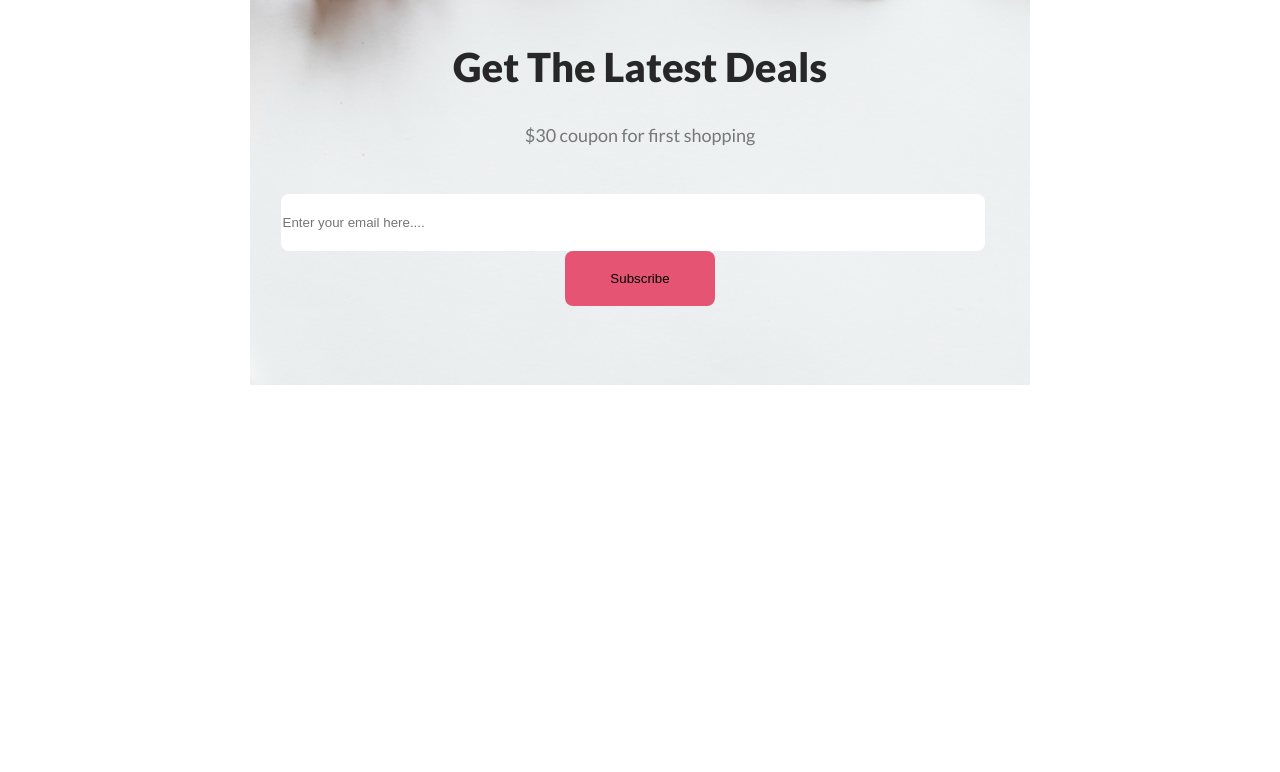
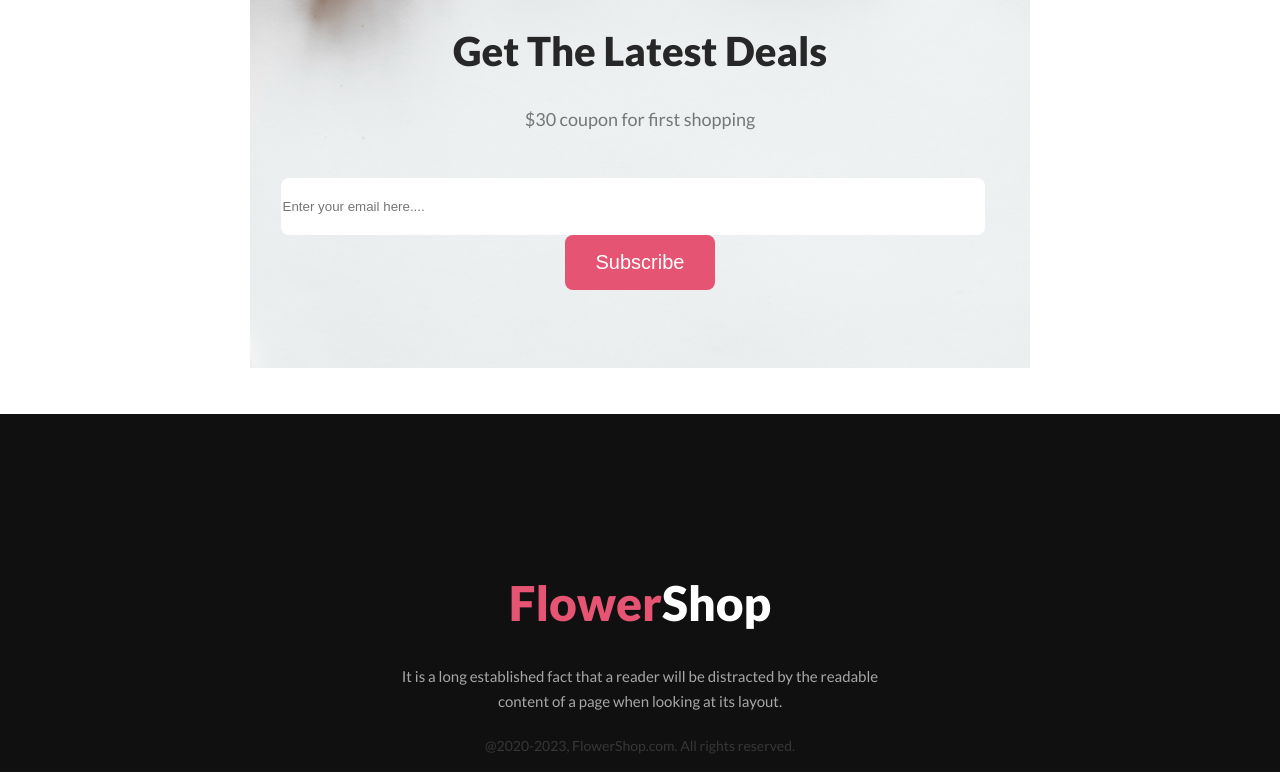
Before and after one commit to TanimShahriar/First-programmingHero-assignment, a plain HTML site: page index.html in a window 1280 px wide. Shown: the part 5182-5954 px from the top of the page. Before the commit the page ends 5612 px from the top, so only its background shows below. Drawn offline with Linux system fonts and the light colour scheme.

Commit message:
my flower shop website design completed

```diff
--- a/index.html
+++ b/index.html
@@ -29,7 +29,9 @@
       </div>
     </div>
     <!-- header section end -->
+  </header>
 
+  <main>
 
     <!-- features section started -->
     <section class="features">
@@ -60,6 +62,8 @@
       </div>
     </section>
     <!-- features section end -->
+
+
     <!-- support section started -->
     <section class="service">
       <div class="service-section">
@@ -80,6 +84,8 @@
     </section>
 
     <!-- support section end -->
+
+
     <!-- sale section started -->
     <section class="sale">
       <div class="sale-section">
@@ -103,10 +109,9 @@
       <div class="team-section">
         <div class="team-section-content">
           <h2>Meet Our Team</h2>
-          <p>Lorem ipsum dolor sit amet consectetur adipisicing elit. Minima officia adipisci illum vero pariatur
-            quisquam
+          <p>Lorem ipsum dolor sit amet consectetur adipisicing elit. Minima officia adipisci illum vero
           </p>
-          <p>Lorem ipsum dolor sit amet consectetur adipisicing elit. Accusamus, consectetur.</p>
+          <p>Lorem ipsum dolor sit amet consectetur adipisicing elit. Accusamus.</p>
         </div>
         <div class="team-members">
           <div class="single-team-member">
@@ -132,8 +137,8 @@
           </div>
           <div class="single-team-member">
             <img src="assets/team-4.jpg" alt="">
-            <h3>Florist</h3>
-            <h5>Founder and CEO</h5>
+            <h3>Andy Scott</h3>
+            <h5>Designer</h5>
             <p>Lorem, ipsum dolor sit amet consectetur adipisicing elit. Voluptas aut, nostrum repellat ab explicabo
               reprehenderit facere. Aut sequi quis voluptates distinctio voluptatum sed nihil animi?</p>
           </div>
@@ -167,6 +172,8 @@
     </section>
 
     <!-- instagram section end -->
+
+
     <!-- subscribe section started -->
     <section class="subscribe">
       <div class="subscribe-section">
@@ -179,13 +186,19 @@
 
     <!-- subscribe section end -->
 
-  </header>
-
-  <main>
-
   </main>
 
-  <footer>
+  <footer class="footer">
+    <!-- footer section started -->
+    <div class="footer-section">
+      <h2>Flower<span class="white-color">Shop</span></h2>
+      <p class="footer-paragraph">It is a long established fact that a reader will be distracted by the readable </p>
+      <p class="footer-paragraph">content of a page when looking
+        at its layout.</p>
+      <p class="copyright">@2020-2023, FlowerShop.com. All rights reserved.</p>
+    </div>
+
+    <!-- footer section end -->
 
   </footer>
 
--- a/style.css
+++ b/style.css
@@ -381,6 +381,51 @@ body {
   border-radius: 8px;
   background: #E55473;
   border: none;
+  font-size: 20px;
+  color: white;
 }
 
 /* subscribe section end */
+
+
+/* footer section end */
+.footer {
+  background-color: #111010;
+  color: white;
+  height: 440px;
+}
+
+.footer-section {
+  text-align: center;
+  padding: 120px 0px;
+}
+
+.footer-section h2 {
+  color: #E55473;
+  font-size: 48px;
+  font-weight: 800;
+}
+
+.footer-paragraph {
+  color: rgba(255, 255, 255, 0.90);
+  text-align: center;
+  font-size: 15px;
+  font-weight: 400;
+  line-height: .7;
+  opacity: .7;
+}
+
+.copyright {
+  color: rgba(255, 255, 255, 0.40);
+  text-align: center;
+  font-size: 14px;
+  font-weight: 400;
+  opacity: .4;
+  margin-top: 30px;
+}
+
+.white-color {
+  color: white;
+}
+
+/* footer section end */
```
